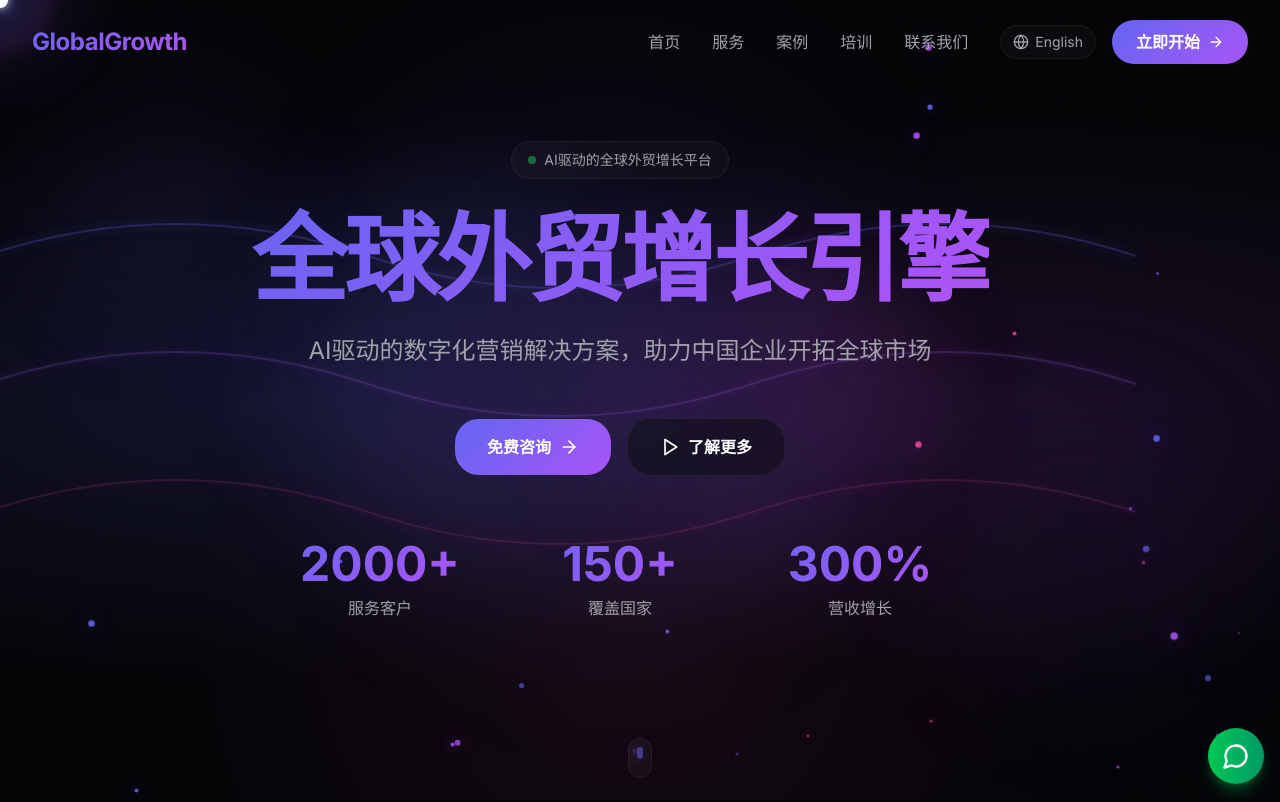
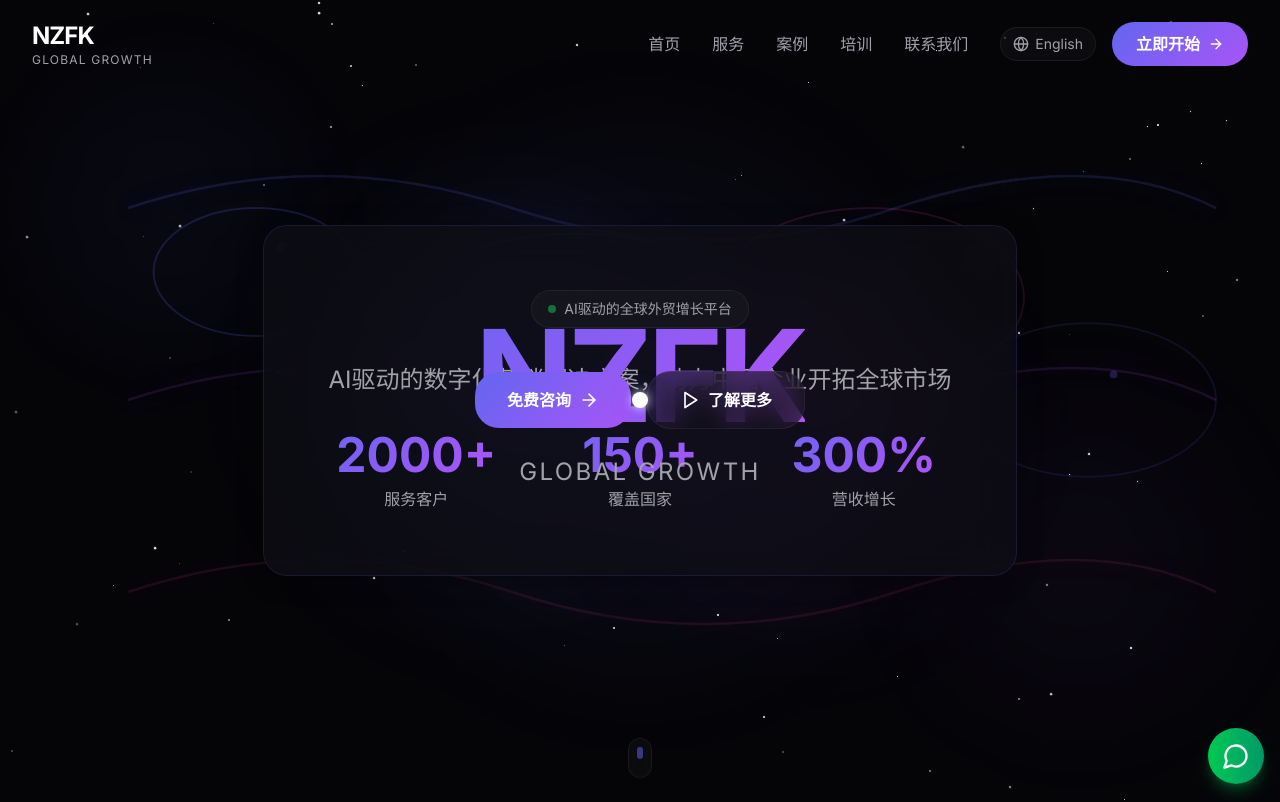
Before and after one commit to feng91534-web/Cyclone, a Next.js app: page / in a window 1280 px wide. Shown: the top 802 px of the page. Built offline with nearby package versions, Linux system fonts and the light colour scheme.

Commit message:
Update brand to NZFK, footer to Guangzhou NZFK Technology Co., Ltd., and implement 6-layer true depth parallax Hero

```diff
--- a/src/components/Footer.tsx
+++ b/src/components/Footer.tsx
@@ -61,11 +61,9 @@ export default function Footer() {
               viewport={{ once: true }}
               transition={{ duration: 0.5 }}
             >
-              <div className="flex items-center space-x-2 mb-4">
-                <div className="w-8 h-8 bg-gradient-primary rounded-lg flex items-center justify-center">
-                  <Globe className="w-5 h-5 text-white" />
-                </div>
-                <span className="text-xl font-bold text-white">GlobalGrowth</span>
+              <div className="mb-4">
+                <div className="text-xl font-bold text-white tracking-tighter mb-1">NZFK</div>
+                <div className="text-xs text-foreground-subtle tracking-widest uppercase">Global Growth</div>
               </div>
               <p className="text-muted-foreground mb-6 max-w-sm">
                 {locale === 'zh' ? '专注于帮助中国企业拓展海外市场，通过数字化营销和智能工具实现全球化增长。' : 'Focused on helping Chinese enterprises expand into overseas markets, achieving global growth through digital marketing and intelligent tools.'}
@@ -112,7 +110,7 @@ export default function Footer() {
         <div className="max-w-7xl mx-auto px-4 sm:px-6 lg:px-8 py-6">
           <div className="flex flex-col sm:flex-row justify-between items-center space-y-4 sm:space-y-0">
             <p className="text-sm text-muted-foreground">
-              {locale === 'zh' ? '2024 GlobalGrowth. 保留所有权利。' : '2024 GlobalGrowth. All rights reserved.'}
+              2024 Guangzhou NZFK Technology Co., Ltd. All rights reserved.
             </p>
             <div className="flex space-x-6 text-sm text-muted-foreground">
               <a href="#" className="hover:text-white transition-colors">{locale === 'zh' ? '隐私政策' : 'Privacy Policy'}</a>
--- a/src/components/Hero.tsx
+++ b/src/components/Hero.tsx
@@ -4,15 +4,13 @@ import { ArrowRight, Play } from 'lucide-react';
 import { useLanguage } from '../i18n';
 import { useEffect, useState, useRef } from 'react';
 
-interface Particle {
+interface Star {
   id: number;
   x: number;
   y: number;
   size: number;
-  baseX: number;
-  baseY: number;
-  speed: number;
-  color: string;
+  opacity: number;
+  delay: number;
 }
 
 interface TrailPoint {
@@ -27,31 +25,28 @@ export default function Hero() {
   const containerRef = useRef<HTMLDivElement>(null);
   const mouseX = useMotionValue(0);
   const mouseY = useMotionValue(0);
-  const [particles, setParticles] = useState<Particle[]>([]);
+  const [stars, setStars] = useState<Star[]>([]);
   const [trail, setTrail] = useState<TrailPoint[]>([]);
   const trailIdRef = useRef(0);
 
   useEffect(() => {
-    const colors = ['#6366f1', '#8b5cf6', '#a855f7', '#ec4899'];
-    const generatedParticles: Particle[] = [...Array(40)].map((_, i) => ({
+    const generatedStars: Star[] = [...Array(80)].map((_, i) => ({
       id: i,
       x: Math.random() * 100,
       y: Math.random() * 100,
-      size: Math.random() * 4 + 2,
-      baseX: Math.random() * 100,
-      baseY: Math.random() * 100,
-      speed: 0.02 + Math.random() * 0.03,
-      color: colors[Math.floor(Math.random() * colors.length)],
+      size: Math.random() * 2 + 0.5,
+      opacity: Math.random() * 0.8 + 0.2,
+      delay: Math.random() * 3,
     }));
-    setParticles(generatedParticles);
+    setStars(generatedStars);
   }, []);
 
   useEffect(() => {
     const handleMouseMove = (e: MouseEvent) => {
       if (containerRef.current) {
         const rect = containerRef.current.getBoundingClientRect();
-        const x = (e.clientX - rect.left) / rect.width;
-        const y = (e.clientY - rect.top) / rect.height;
+        const x = (e.clientX - rect.left) / rect.width - 0.5;
+        const y = (e.clientY - rect.top) / rect.height - 0.5;
         mouseX.set(x);
         mouseY.set(y);
 
@@ -61,7 +56,7 @@ export default function Hero() {
           y: (e.clientY - rect.top) / rect.height * 100,
           opacity: 1,
         };
-        setTrail((prev) => [...prev.slice(-15), newPoint]);
+        setTrail((prev) => [...prev.slice(-12), newPoint]);
       }
     };
 
@@ -80,49 +75,26 @@ export default function Hero() {
     return () => clearInterval(interval);
   }, []);
 
-  useEffect(() => {
-    const animateParticles = () => {
-      setParticles((prev) =>
-        prev.map((particle) => {
-          let newX = particle.x;
-          let newY = particle.y;
+  const layer1X = useTransform(mouseX, [-0.5, 0.5], [-15, 15]);
+  const layer1Y = useTransform(mouseY, [-0.5, 0.5], [-15, 15]);
 
-          const dx = mouseX.get() * 100 - particle.x;
-          const dy = mouseY.get() * 100 - particle.y;
-          const distance = Math.sqrt(dx * dx + dy * dy);
+  const layer2X = useTransform(mouseX, [-0.5, 0.5], [-30, 30]);
+  const layer2Y = useTransform(mouseY, [-0.5, 0.5], [-30, 30]);
 
-          if (distance < 150 && distance > 0) {
-            const force = (150 - distance) / 150;
-            const angle = Math.atan2(dy, dx);
-            newX -= Math.cos(angle) * force * 3;
-            newY -= Math.sin(angle) * force * 3;
-          }
+  const layer3X = useTransform(mouseX, [-0.5, 0.5], [-50, 50]);
+  const layer3Y = useTransform(mouseY, [-0.5, 0.5], [-50, 50]);
 
-          newX += (particle.baseX - particle.x) * particle.speed;
-          newY += (particle.baseY - particle.y) * particle.speed;
+  const layer4X = useTransform(mouseX, [-0.5, 0.5], [-70, 70]);
+  const layer4Y = useTransform(mouseY, [-0.5, 0.5], [-70, 70]);
 
-          return { ...particle, x: newX, y: newY };
-        })
-      );
+  const layer5X = useTransform(mouseX, [-0.5, 0.5], [-90, 90]);
+  const layer5Y = useTransform(mouseY, [-0.5, 0.5], [-90, 90]);
 
-      requestAnimationFrame(animateParticles);
-    };
+  const layer6X = useTransform(mouseX, [-0.5, 0.5], [-110, 110]);
+  const layer6Y = useTransform(mouseY, [-0.5, 0.5], [-110, 110]);
 
-    const animationId = requestAnimationFrame(animateParticles);
-    return () => cancelAnimationFrame(animationId);
-  }, [mouseX, mouseY]);
-
-  const layer1X = useTransform(mouseX, [0, 1], [-40, 40]);
-  const layer1Y = useTransform(mouseY, [0, 1], [-40, 40]);
-  const layer2X = useTransform(mouseX, [0, 1], [-60, 60]);
-  const layer2Y = useTransform(mouseY, [0, 1], [-60, 60]);
-  const layer3X = useTransform(mouseX, [0, 1], [-80, 80]);
-  const layer3Y = useTransform(mouseY, [0, 1], [-80, 80]);
-  const contentX = useTransform(mouseX, [0, 1], [-20, 20]);
-  const contentY = useTransform(mouseY, [0, 1], [-20, 20]);
-
-  const mouseXPercent = useTransform(mouseX, (val) => `${val * 100}%`);
-  const mouseYPercent = useTransform(mouseY, (val) => `${val * 100}%`);
+  const mouseXPercent = useTransform(mouseX, (val) => `${(val + 0.5) * 100}%`);
+  const mouseYPercent = useTransform(mouseY, (val) => `${(val + 0.5) * 100}%`);
 
   return (
     <section
@@ -130,38 +102,45 @@ export default function Hero() {
       id="hero"
       className="relative min-h-screen flex items-center justify-center overflow-hidden cursor-none"
     >
-      <div className="absolute inset-0 bg-gradient-hero" />
+      <div className="absolute inset-0 bg-background" />
 
       <motion.div
         className="absolute inset-0"
         style={{ x: layer1X, y: layer1Y }}
       >
-        <div className="absolute top-1/4 left-1/4 w-96 h-96 bg-primary/8 rounded-full blur-3xl" />
-        <div className="absolute bottom-1/4 right-1/4 w-80 h-80 bg-accent/8 rounded-full blur-3xl" />
-        <div className="absolute top-1/2 left-1/2 -translate-x-1/2 -translate-y-1/2 w-[600px] h-[600px] bg-primary/5 rounded-full blur-3xl" />
-      </motion.div>
-
+        {stars.map((star) => (
           <motion.div
-        className="absolute inset-0 opacity-15"
-        style={{ x: layer2X, y: layer2Y }}
-      >
-        <div className="absolute inset-0" style={{
-          backgroundImage: `
-            linear-gradient(rgba(99,102,241,0.1) 1px, transparent 1px),
-            linear-gradient(90deg, rgba(99,102,241,0.1) 1px, transparent 1px)
-          `,
-          backgroundSize: '80px 80px',
-        }} />
+            key={star.id}
+            className="absolute rounded-full bg-white"
+            style={{
+              left: `${star.x}%`,
+              top: `${star.y}%`,
+              width: star.size,
+              height: star.size,
+              opacity: star.opacity,
+            }}
+            animate={{
+              opacity: [star.opacity, star.opacity * 1.5, star.opacity],
+              scale: [1, 1.2, 1],
+            }}
+            transition={{
+              duration: 2 + Math.random() * 2,
+              repeat: Infinity,
+              delay: star.delay,
+              ease: 'easeInOut',
+            }}
+          />
+        ))}
       </motion.div>
 
       <motion.div
         className="absolute inset-0"
-        style={{ x: layer3X, y: layer3Y }}
+        style={{ x: layer2X, y: layer2Y }}
       >
         <svg className="absolute inset-0 w-full h-full" viewBox="0 0 100 100" preserveAspectRatio="xMidYMid slice">
           <defs>
-            <filter id="lineGlow">
-              <feGaussianBlur stdDeviation="0.5" result="coloredBlur"/>
+            <filter id="mapGlow">
+              <feGaussianBlur stdDeviation="0.8" result="coloredBlur"/>
               <feMerge>
                 <feMergeNode in="coloredBlur"/>
                 <feMergeNode in="SourceGraphic"/>
@@ -169,116 +148,57 @@ export default function Hero() {
             </filter>
           </defs>
           <path
-            d="M5,45 Q20,40 35,45 Q50,50 65,45 Q80,40 95,45"
+            d="M10,35 Q25,30 40,35 Q55,40 70,35 Q85,30 95,35"
             fill="none"
-            stroke="rgba(99,102,241,0.25)"
-            strokeWidth="0.15"
-            filter="url(#lineGlow)"
+            stroke="rgba(99,102,241,0.15)"
+            strokeWidth="0.2"
+            filter="url(#mapGlow)"
           />
           <path
-            d="M5,55 Q20,50 35,55 Q50,60 65,55 Q80,50 95,55"
+            d="M10,50 Q25,45 40,50 Q55,55 70,50 Q85,45 95,50"
             fill="none"
-            stroke="rgba(168,85,247,0.2)"
-            strokeWidth="0.15"
-            filter="url(#lineGlow)"
+            stroke="rgba(168,85,247,0.12)"
+            strokeWidth="0.2"
+            filter="url(#mapGlow)"
           />
           <path
-            d="M5,65 Q20,60 35,65 Q50,70 65,65 Q80,60 95,65"
+            d="M10,65 Q25,60 40,65 Q55,70 70,65 Q85,60 95,65"
             fill="none"
-            stroke="rgba(236,72,153,0.15)"
-            strokeWidth="0.15"
-            filter="url(#lineGlow)"
+            stroke="rgba(236,72,153,0.1)"
+            strokeWidth="0.2"
+            filter="url(#mapGlow)"
           />
+          <ellipse cx="20" cy="40" rx="8" ry="5" fill="none" stroke="rgba(99,102,241,0.2)" strokeWidth="0.15" />
+          <ellipse cx="45" cy="45" rx="15" ry="8" fill="none" stroke="rgba(168,85,247,0.18)" strokeWidth="0.15" />
+          <ellipse cx="68" cy="42" rx="12" ry="7" fill="none" stroke="rgba(236,72,153,0.15)" strokeWidth="0.15" />
+          <ellipse cx="85" cy="50" rx="10" ry="6" fill="none" stroke="rgba(99,102,241,0.12)" strokeWidth="0.15" />
+          <circle cx="22" cy="38" r="0.4" fill="rgba(99,102,241,0.3)" />
+          <circle cx="47" cy="43" r="0.5" fill="rgba(168,85,247,0.3)" />
+          <circle cx="70" cy="40" r="0.4" fill="rgba(236,72,153,0.3)" />
+          <circle cx="87" cy="48" r="0.3" fill="rgba(99,102,241,0.25)" />
+          <circle cx="35" cy="55" r="0.3" fill="rgba(168,85,247,0.2)" />
+          <circle cx="55" cy="60" r="0.3" fill="rgba(236,72,153,0.2)" />
+          <circle cx="75" cy="55" r="0.3" fill="rgba(99,102,241,0.2)" />
         </svg>
       </motion.div>
 
-      <div className="absolute top-20 left-10 w-64 h-64 bg-primary/8 rounded-full blur-3xl animate-pulse-glow" />
-      <div className="absolute bottom-20 right-10 w-80 h-80 bg-accent/8 rounded-full blur-3xl animate-pulse-glow" style={{ animationDelay: '1s' }} />
-      <div className="absolute top-1/3 right-1/4 w-48 h-48 bg-rose-500/5 rounded-full blur-3xl animate-pulse-glow" style={{ animationDelay: '2s' }} />
-
-      {particles.map((particle) => (
       <motion.div
-          key={particle.id}
-          className="absolute rounded-full pointer-events-none"
-          style={{
-            left: `${particle.x}%`,
-            top: `${particle.y}%`,
-            width: particle.size,
-            height: particle.size,
-            backgroundColor: particle.color,
-            boxShadow: `0 0 ${particle.size * 4}px ${particle.color}`,
-          }}
-          animate={{
-            scale: [1, 1.3, 1],
-            opacity: [0.6, 0.9, 0.6],
-          }}
-          transition={{
-            duration: 2 + Math.random() * 2,
-            repeat: Infinity,
-            delay: Math.random() * 2,
-            ease: 'easeInOut',
-          }}
-        />
-      ))}
-
-      {trail.map((point) => (
-        <motion.div
-          key={point.id}
-          className="absolute rounded-full pointer-events-none"
-          style={{
-            left: `${point.x}%`,
-            top: `${point.y}%`,
-            width: 12,
-            height: 12,
-            opacity: point.opacity * 0.4,
-            background: 'radial-gradient(circle, rgba(99,102,241,0.8) 0%, rgba(168,85,247,0.4) 50%, transparent 70%)',
-            boxShadow: '0 0 20px rgba(99,102,241,0.6), 0 0 40px rgba(168,85,247,0.3)',
-            transform: 'translate(-50%, -50%)',
-          }}
-          initial={{ scale: 0 }}
-          animate={{ scale: [0.5, 1.5], opacity: [0.6, 0] }}
-          transition={{ duration: 0.8, ease: 'easeOut' }}
-        />
-      ))}
+        className="absolute inset-0"
+        style={{ x: layer3X, y: layer3Y }}
+      >
+        <div className="absolute top-1/4 left-1/4 w-96 h-96 bg-primary/8 rounded-full blur-3xl" />
+        <div className="absolute bottom-1/4 right-1/4 w-80 h-80 bg-accent/8 rounded-full blur-3xl" />
+        <div className="absolute top-1/2 left-1/2 -translate-x-1/2 -translate-y-1/2 w-[500px] h-[500px] bg-primary/5 rounded-full blur-3xl" />
+        <div className="absolute top-20 left-10 w-64 h-64 bg-primary/6 rounded-full blur-3xl animate-pulse-glow" />
+        <div className="absolute bottom-20 right-10 w-80 h-80 bg-accent/6 rounded-full blur-3xl animate-pulse-glow" style={{ animationDelay: '1s' }} />
+        <div className="absolute top-1/3 right-1/4 w-48 h-48 bg-rose-500/4 rounded-full blur-3xl animate-pulse-glow" style={{ animationDelay: '2s' }} />
+      </motion.div>
 
       <motion.div
-        className="absolute w-64 h-64 rounded-full pointer-events-none"
-        style={{
-          left: mouseXPercent,
-          top: mouseYPercent,
-          background: 'radial-gradient(circle, rgba(99,102,241,0.08) 0%, rgba(168,85,247,0.05) 40%, transparent 70%)',
-          transform: 'translate(-50%, -50%)',
-        }}
-        transition={{ type: 'spring', stiffness: 50, damping: 28 }}
-      />
-
-      <motion.div
-        className="absolute w-32 h-32 rounded-full pointer-events-none"
-        style={{
-          left: mouseXPercent,
-          top: mouseYPercent,
-          background: 'radial-gradient(circle, rgba(99,102,241,0.15) 0%, rgba(168,85,247,0.1) 50%, transparent 70%)',
-          transform: 'translate(-50%, -50%)',
-        }}
-        transition={{ type: 'spring', stiffness: 100, damping: 30 }}
-      />
-
-      <motion.div
-        className="absolute w-4 h-4 rounded-full pointer-events-none z-50"
-        style={{
-          left: mouseXPercent,
-          top: mouseYPercent,
-          backgroundColor: '#ffffff',
-          boxShadow: '0 0 10px rgba(255,255,255,0.8), 0 0 20px rgba(99,102,241,0.6)',
-          transform: 'translate(-50%, -50%)',
-        }}
-        transition={{ type: 'spring', stiffness: 200, damping: 30 }}
-      />
-
-      <motion.div
-        className="relative z-10 max-w-7xl mx-auto px-4 sm:px-6 lg:px-8 py-32"
-        style={{ x: contentX, y: contentY }}
+        className="absolute inset-0 flex items-center justify-center pointer-events-none"
+        style={{ x: layer4X, y: layer4Y }}
       >
+        <div className="glass-card glass-card-hover rounded-3xl p-12 lg:p-16 max-w-4xl mx-4">
           <div className="text-center">
             <motion.div
               initial={{ opacity: 0, y: 20 }}
@@ -290,48 +210,14 @@ export default function Hero() {
               <span className="text-sm text-foreground-subtle">{t.hero.badge}</span>
             </motion.div>
 
-          <motion.h1
-            initial={{ opacity: 0, y: 30 }}
-            animate={{ opacity: 1, y: 0 }}
-            transition={{ duration: 0.8, delay: 0.2 }}
-            className="text-4xl sm:text-5xl lg:text-7xl xl:text-8xl font-bold mb-6 tracking-tighter font-display"
-          >
-            <span className="text-gradient">{t.hero.title}</span>
-          </motion.h1>
-
             <motion.p
               initial={{ opacity: 0, y: 30 }}
               animate={{ opacity: 1, y: 0 }}
               transition={{ duration: 0.8, delay: 0.4 }}
-            className="text-lg sm:text-xl lg:text-2xl text-foreground-subtle max-w-3xl mx-auto mb-12 leading-relaxed"
+              className="text-lg sm:text-xl lg:text-2xl text-foreground-subtle max-w-3xl mx-auto mb-8 leading-relaxed"
             >
               {t.hero.subtitle}
             </motion.p>
-
-          <motion.div
-            initial={{ opacity: 0, y: 30 }}
-            animate={{ opacity: 1, y: 0 }}
-            transition={{ duration: 0.8, delay: 0.6 }}
-            className="flex flex-col sm:flex-row items-center justify-center space-y-4 sm:space-y-0 sm:space-x-4 mb-16"
-          >
-            <motion.button
-              whileHover={{ scale: 1.05 }}
-              whileTap={{ scale: 0.95 }}
-              className="bg-gradient-primary text-white px-8 py-4 rounded-xl font-semibold flex items-center space-x-2 click-scale"
-            >
-              <span>{t.hero.cta}</span>
-              <ArrowRight className="w-5 h-5" />
-            </motion.button>
-
-            <motion.button
-              whileHover={{ scale: 1.05 }}
-              whileTap={{ scale: 0.95 }}
-              className="glass text-white px-8 py-4 rounded-xl font-semibold flex items-center space-x-2 hover:border-primary/30 transition-all click-scale"
-            >
-              <Play className="w-5 h-5" />
-              <span>{t.hero.secondaryCta}</span>
-            </motion.button>
-          </motion.div>
 
             <motion.div
               initial={{ opacity: 0, y: 40 }}
@@ -357,13 +243,94 @@ export default function Hero() {
               ))}
             </motion.div>
           </div>
+        </div>
       </motion.div>
+
+      <motion.div
+        className="absolute flex flex-col items-center pointer-events-none"
+        style={{ x: layer5X, y: layer5Y }}
+      >
+        <motion.div
+          initial={{ opacity: 0, y: 30 }}
+          animate={{ opacity: 1, y: 0 }}
+          transition={{ duration: 0.8, delay: 0.2 }}
+          className="text-center"
+        >
+          <h1 className="text-5xl sm:text-6xl lg:text-8xl xl:text-9xl font-bold tracking-tighter font-display mb-4">
+            <span className="text-gradient">NZFK</span>
+          </h1>
+          <p className="text-lg sm:text-xl lg:text-2xl text-foreground-subtle tracking-widest uppercase">
+            Global Growth
+          </p>
+        </motion.div>
+      </motion.div>
+
+      <motion.div
+        className="absolute flex flex-col sm:flex-row items-center justify-center space-y-4 sm:space-y-0 sm:space-x-4 pointer-events-auto"
+        style={{ x: layer6X, y: layer6Y }}
+      >
+        <motion.button
+          initial={{ opacity: 0, y: 30 }}
+          animate={{ opacity: 1, y: 0 }}
+          transition={{ duration: 0.8, delay: 0.6 }}
+          whileHover={{ scale: 1.05 }}
+          whileTap={{ scale: 0.95 }}
+          className="bg-gradient-primary text-white px-8 py-4 rounded-xl font-semibold flex items-center space-x-2 click-scale glow-border"
+        >
+          <span>{t.hero.cta}</span>
+          <ArrowRight className="w-5 h-5" />
+        </motion.button>
+
+        <motion.button
+          initial={{ opacity: 0, y: 30 }}
+          animate={{ opacity: 1, y: 0 }}
+          transition={{ duration: 0.8, delay: 0.6 }}
+          whileHover={{ scale: 1.05 }}
+          whileTap={{ scale: 0.95 }}
+          className="glass text-white px-8 py-4 rounded-xl font-semibold flex items-center space-x-2 hover:border-primary/30 transition-all click-scale"
+        >
+          <Play className="w-5 h-5" />
+          <span>{t.hero.secondaryCta}</span>
+        </motion.button>
+      </motion.div>
+
+      {trail.map((point) => (
+        <motion.div
+          key={point.id}
+          className="absolute rounded-full pointer-events-none"
+          style={{
+            left: `${point.x}%`,
+            top: `${point.y}%`,
+            width: 12,
+            height: 12,
+            opacity: point.opacity * 0.4,
+            background: 'radial-gradient(circle, rgba(99,102,241,0.8) 0%, rgba(168,85,247,0.4) 50%, transparent 70%)',
+            boxShadow: '0 0 20px rgba(99,102,241,0.6), 0 0 40px rgba(168,85,247,0.3)',
+            transform: 'translate(-50%, -50%)',
+          }}
+          initial={{ scale: 0 }}
+          animate={{ scale: [0.5, 1.5], opacity: [0.6, 0] }}
+          transition={{ duration: 0.8, ease: 'easeOut' }}
+        />
+      ))}
+
+      <motion.div
+        className="absolute w-4 h-4 rounded-full pointer-events-none z-50"
+        style={{
+          left: mouseXPercent,
+          top: mouseYPercent,
+          backgroundColor: '#ffffff',
+          boxShadow: '0 0 10px rgba(255,255,255,0.8), 0 0 20px rgba(99,102,241,0.6)',
+          transform: 'translate(-50%, -50%)',
+        }}
+        transition={{ type: 'spring', stiffness: 200, damping: 30 }}
+      />
 
       <motion.div
         initial={{ opacity: 0 }}
         animate={{ opacity: 1 }}
         transition={{ duration: 1, delay: 1.5 }}
-        className="absolute bottom-8 left-1/2 transform -translate-x-1/2"
+        className="absolute bottom-8 left-1/2 transform -translate-x-1/2 pointer-events-auto"
       >
         <motion.div
           animate={{ y: [0, 10, 0] }}
--- a/src/components/Navbar.tsx
+++ b/src/components/Navbar.tsx
@@ -38,11 +38,12 @@ export default function Navbar() {
         <div className="flex items-center justify-between">
           <motion.a
             href="#"
-            className="text-xl sm:text-2xl font-bold text-gradient tracking-tight"
+            className="flex flex-col items-start"
             whileHover={{ scale: 1.05 }}
             transition={{ duration: 0.2 }}
           >
-            GlobalGrowth
+            <span className="text-xl sm:text-2xl font-bold text-white tracking-tighter">NZFK</span>
+            <span className="text-[10px] sm:text-xs text-foreground-subtle tracking-widest uppercase">Global Growth</span>
           </motion.a>
 
           <div className="hidden md:flex items-center space-x-8">
```
Lines whose indentation alone changed are shown as unchanged.
